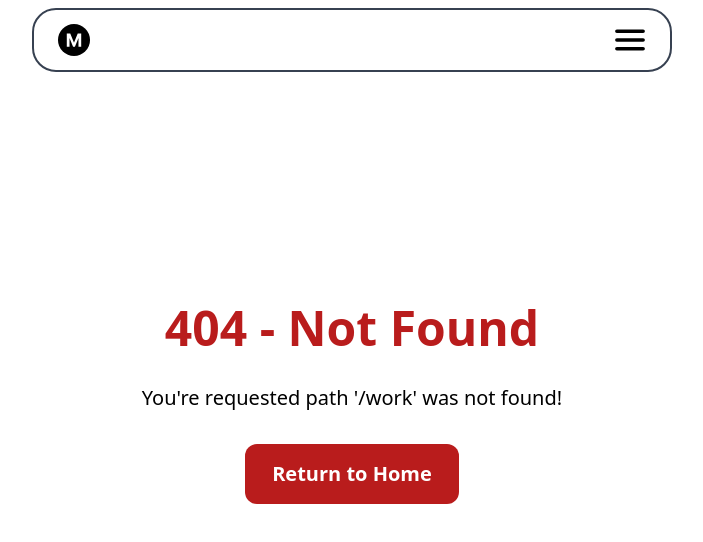
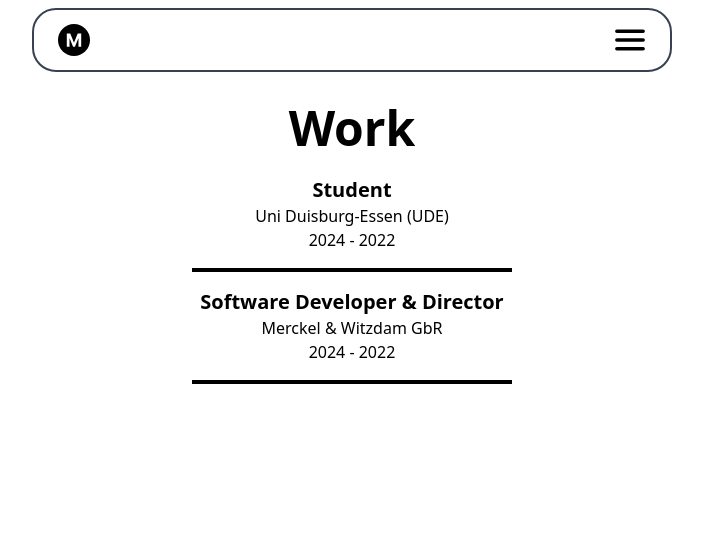
Before and after one commit to Hexdigest123/portfolio, a Next.js app: page /work in a window 1280 px wide. Before the commit this address had no page. Shown: the top 542 px of the page, without its empty margins (288-991 px from the left). Built offline with nearby package versions, Linux system fonts and the light colour scheme.

Commit message:
Added basic work page

```diff
--- a/src/app/clients/page.tsx
+++ b/src/app/clients/page.tsx
@@ -1,6 +1,6 @@
 import ProjectStats from "@/components/StatsBar";
 import ProjectItem from "@/components/ProjectItem";
-import { SkillIcons } from "@/components/SkillIcons";
+import { SkillIcons } from "@/components/statics";
 
 export default function Clients() {
   return (
--- a/src/app/page.tsx
+++ b/src/app/page.tsx
@@ -1,6 +1,6 @@
 import BaseButton from "@/components/BaseButton";
 import ProjectItem from "@/components/ProjectItem";
-import { SkillIcons } from "@/components/SkillIcons";
+import { SkillIcons } from "@/components/statics";
 
 export default function Home() {
   return (
--- /dev/null
+++ b/src/app/work/page.tsx
@@ -0,0 +1,17 @@
+import WorkItem from "@/components/WorkItem"
+import { WORK_PLACES } from "@/components/statics"
+
+export default function Work() {
+  const workPlaces = WORK_PLACES.map((work, index) => {
+    return (
+      <WorkItem title={work.title} company={work.company} duration={work.duration} href={work.href} key={index} />
+    )
+  })
+
+  return (
+    <section className="mb-12 md:w-1/2 md:mx-auto md:px-0">
+      <h1 className="md:text-5xl text-3xl text-center font-bold mb-6">Work</h1>
+      {workPlaces}
+    </section>
+  )
+}
--- a/src/components/ProjectItem.tsx
+++ b/src/components/ProjectItem.tsx
@@ -1,7 +1,7 @@
 "use client"
 import Link from "next/link"
 import { useState } from "react"
-import { SkillIcons } from "./SkillIcons"
+import { SkillIcons } from "@/components/statics"
 import Image from "next/image"
 
 
--- a/src/components/SkillIcons.ts
+++ /dev/null
@@ -1,14 +0,0 @@
-export enum SkillIcons {
-  github = "github.svg",
-  neovim = "neovim.svg",
-  c = "c.svg",
-  cpp = "cpp.svg",
-  next = "nextjs.svg",
-  svelte = "svelte.svg",
-  astro = "astro.svg",
-  typescript = "typescript.svg",
-  tailwind = "tailwind.svg",
-  linux = "linux.svg",
-  docker = "docker.svg",
-  bash = "bash.svg",
-}
--- /dev/null
+++ b/src/components/WorkItem.tsx
@@ -0,0 +1,19 @@
+import Link from "next/link"
+
+interface Props {
+  title: string
+  company: string
+  duration: string
+  href: string
+}
+
+export default function(props: Props) {
+  return (
+    <Link className="mx-auto text-center" href={props.href}>
+      <p className="text-xl font-bold">{props.title}</p>
+      <p>{props.company}</p>
+      <p>{props.duration}</p>
+      <div className="w-1/2 h-1 bg-black mx-auto my-4"></div>
+    </Link>
+  )
+}
--- /dev/null
+++ b/src/components/statics.ts
@@ -0,0 +1,35 @@
+export enum SkillIcons {
+  github = "github.svg",
+  neovim = "neovim.svg",
+  c = "c.svg",
+  cpp = "cpp.svg",
+  next = "nextjs.svg",
+  svelte = "svelte.svg",
+  astro = "astro.svg",
+  typescript = "typescript.svg",
+  tailwind = "tailwind.svg",
+  linux = "linux.svg",
+  docker = "docker.svg",
+  bash = "bash.svg",
+}
+
+export const WORK_PLACES: {
+  title: string
+  company: string
+  duration: string
+  href: string
+
+}[] = [
+    {
+      title: "Student",
+      company: "Uni Duisburg-Essen (UDE)",
+      duration: "2024 - 2022",
+      href: "https://www.uni-due.de/"
+    },
+    {
+      title: "Software Developer & Director",
+      company: "Merckel & Witzdam GbR",
+      duration: "2024 - 2022",
+      href: "https://logiqit.de"
+    },
+  ]
```
